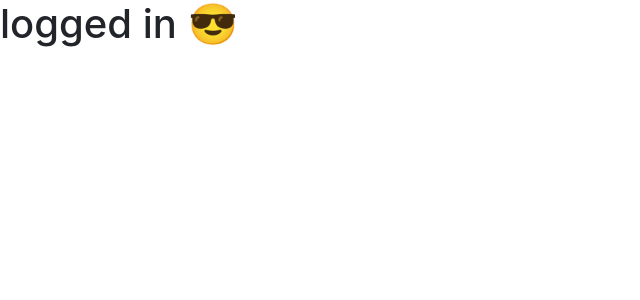
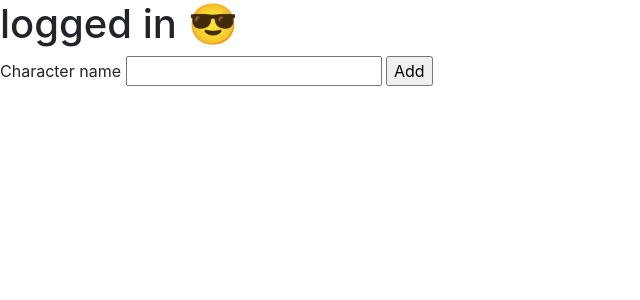
Before and after one commit to msha/idlerpgautobattler, a Flask app: page / in a window 1280 px wide. Shown: the part 56-356 px from the top of the page, without its empty margins (0-640 px from the left). Run offline with Flask 2, Linux system fonts and the light colour scheme; the visitor is signed in with stand-in values (Sample User, id 1); some libraries are stand-ins or nearby versions.

Commit message:
add a basic template for javascript interaction

```diff
--- a/empty_database.sql
+++ /dev/null
@@ -1 +0,0 @@
-DROP TABLE IF EXISTS Accounts;
--- a/pyproject.toml
+++ b/pyproject.toml
@@ -12,6 +12,7 @@ gunicorn = "^20.1.0"
 python-dotenv = "^0.19.2"
 Werkzeug = "^2.0.2"
 psycopg2 = "^2.9.3"
+flask-login = "^0.5.0"
 
 [tool.poetry.dev-dependencies]
 invoke = "^1.6.0"
--- a/src/app.py
+++ b/src/app.py
@@ -1,4 +1,16 @@
 from flask import Flask
+from flask_login import LoginManager
 
 app = Flask(__name__)
 import routes
+
+login_manager = LoginManager()
+login_manager.init_app(app)
+
+login_manager.login_view = "login_form"
+login_manager.login_message = "Please login to the service"
+
+
+@login_manager.user_loader
+def load_user(user_id):
+    return Users.query.get(user_id)
--- a/src/repositories/character/views.py
+++ b/src/repositories/character/views.py
@@ -7,3 +7,8 @@
 @app.route("/level_up")
 def level_up():
     return render_template("index.html")
+
+
+@app.route("/create_dude")
+def create_character():
+    return render_template("index.html")
--- a/src/repositories/user/models.py
+++ b/src/repositories/user/models.py
@@ -7,3 +7,8 @@ class Accounts(db.Model):
     id = db.Column(db.Integer, primary_key=True)
     username = db.Column(db.String(144), nullable=False)
     password = db.Column(db.String(144), nullable=False)
+
+    def __init__(self, id, username, password) -> None:
+        self.id = id
+        self.username = username
+        self.password = password
--- a/src/routes.py
+++ b/src/routes.py
@@ -1,18 +1,17 @@
 """Module containing all routes of the server"""
+from os import getenv, urandom
+from secrets import token_hex
+
+from flask import abort, jsonify, redirect, render_template, request, session
+from flask_login import LoginManager
+from werkzeug.security import check_password_hash, generate_password_hash
+
 from app import app
-from flask import redirect, render_template, request, session, abort
-from werkzeug.security import check_password_hash, generate_password_hash
-from os import getenv
-from secrets import token_hex
 from db import db
-
+from repositories.character import views
+from repositories.user import models, views
+from repositories.user.models import Accounts
 from repositories.user.user_repository import UserRepository
-from repositories.user import views
-from repositories.user import models
-
-from repositories.character import views
-
-from os import urandom
 
 app.secret_key = urandom(32)
 
@@ -24,4 +23,22 @@ def index():
     return render_template("index.html")
 
 
+@app.route("/add", methods=["POST"])
+def add():
+    data = {"name": ":D"}
+    return jsonify(data)
+
+
+login_manager = LoginManager()
+login_manager.init_app(app)
+
+login_manager.login_view = "login_form"
+login_manager.login_message = "Please login to the service"
+
+
+@login_manager.user_loader
+def load_user(user_id):
+    return Accounts.query.get(user_id)
+
+
 db.create_all()
--- /dev/null
+++ b/src/static/base.js
@@ -0,0 +1,23 @@
+document.addEventListener("submit", sendData);
+
+function sendData(e) {
+    e.preventDefault();
+    const name = document.querySelector("#name").value;
+
+    fetch("/add", {
+            method: "POST",
+            headers: {
+                Accept: "application/json",
+                "Content-Type": "application/json"
+            },
+            body: JSON.stringify({
+                name: parseInt(name),
+            })
+        })
+        .then(res => res.json())
+        .then(data => {
+            const { result } = data;
+            console.log(data);
+        })
+        .catch(err => console.log(err));
+};
--- a/src/templates/index.html
+++ b/src/templates/index.html
@@ -1,9 +1,15 @@
 {% extends "layout.html" %}
 {% block head %}
+<script src="{{ url_for('static', filename='base.js') }}"></script>
 {% endblock %}
 {% block content %}
 {% if session.username %}
 <h1>logged in 😎</h1>
+<form>
+    <label>Character name</label>
+    <input id="name" type="Text" />
+    <input type="submit" value="Add" />
+</form>
 {% else %}
 <h1>not logged in 😥</h1>
 {% endif %}
```
Also changed, not shown: 1 other file.
